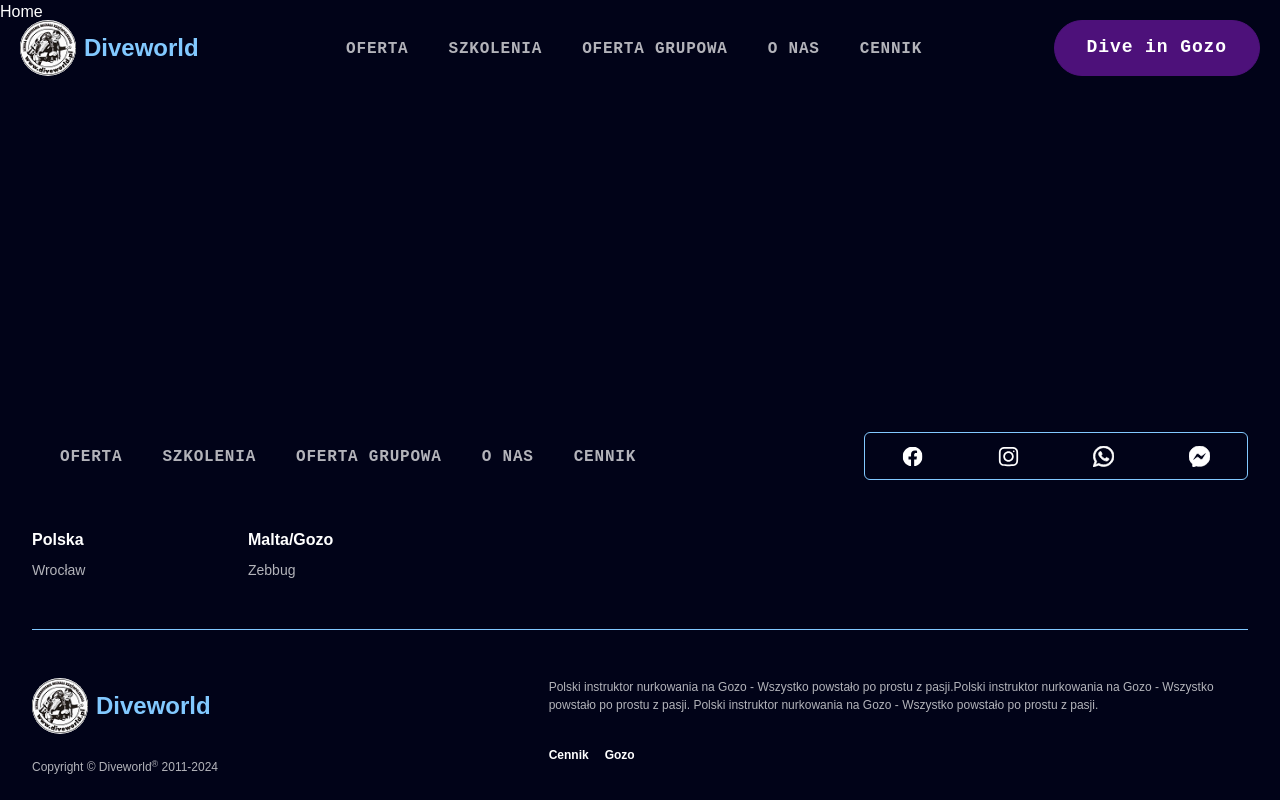
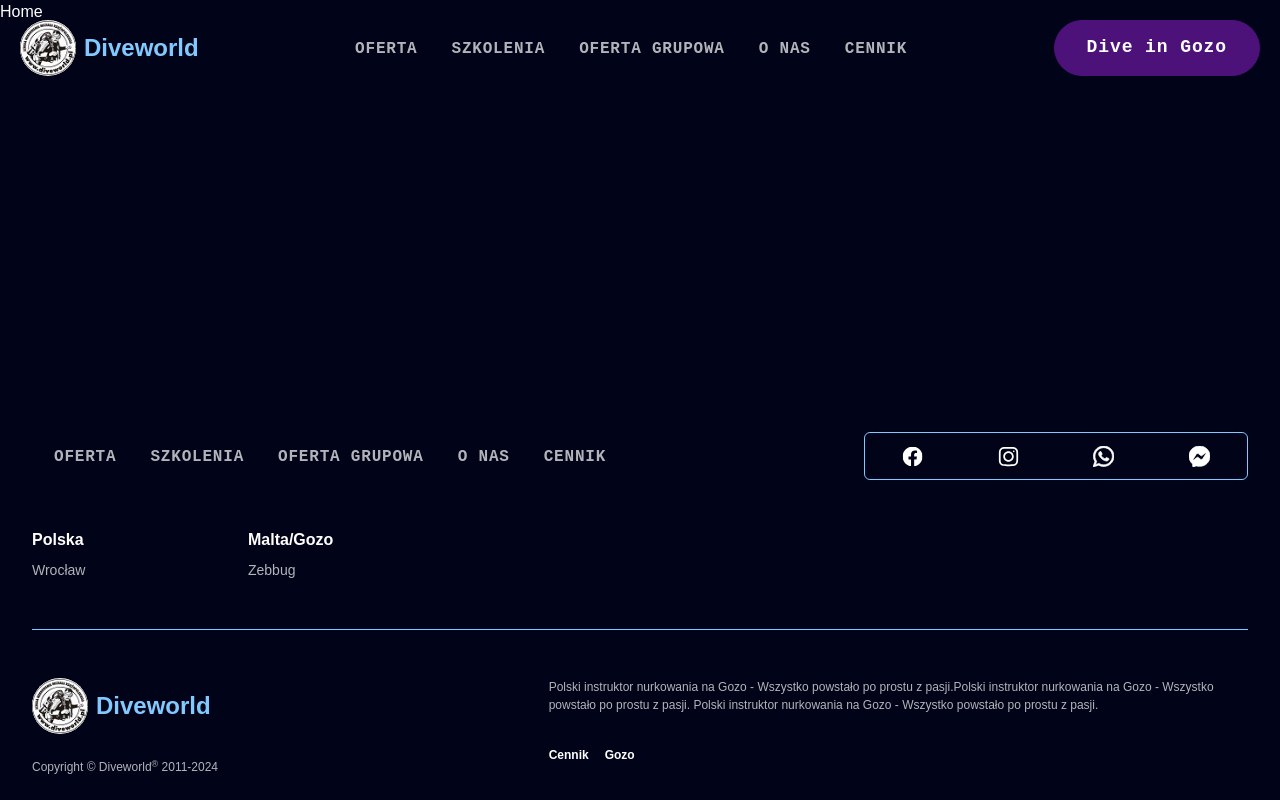
Before and after one commit to MattFvnDev/Diveworld, a React (Vite) app: page / in a window 1280 px wide. Built offline with nearby package versions, Linux system fonts and the light colour scheme.

Commit message:
Links gap adjustment

```diff
--- a/src/components/Links.jsx
+++ b/src/components/Links.jsx
@@ -4,7 +4,7 @@ import { Link, useLocation } from "react-router-dom"
 const Links = () => {
   const { pathname } = useLocation()
   return (
-    <ul className="flex flex-wrap justify-center gap-2.5 xl:gap-4">
+    <ul className="flex flex-wrap justify-center gap-2.5">
       {navigationLinks.map((navigationlink) => (
         <li key={navigationlink.id}>
           <Link
```
